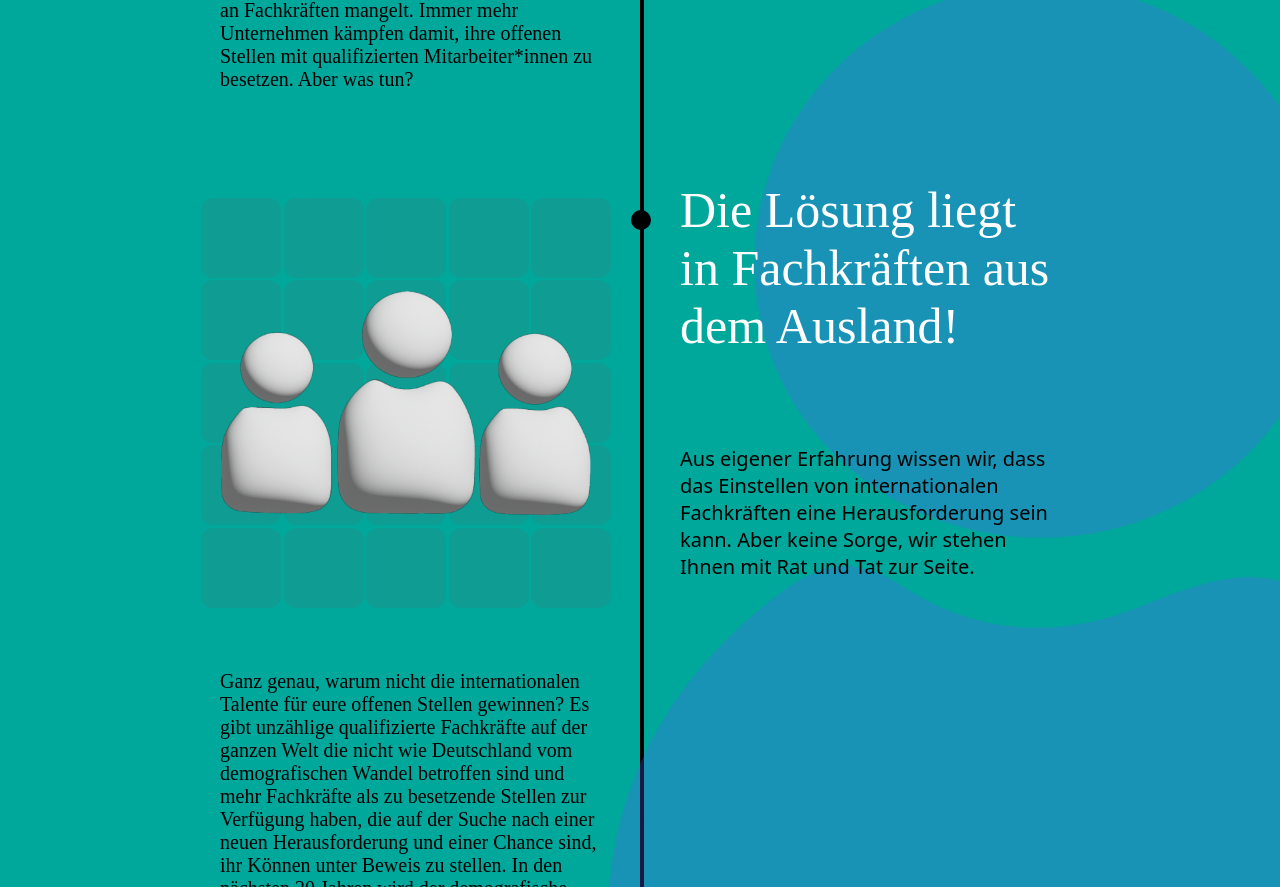
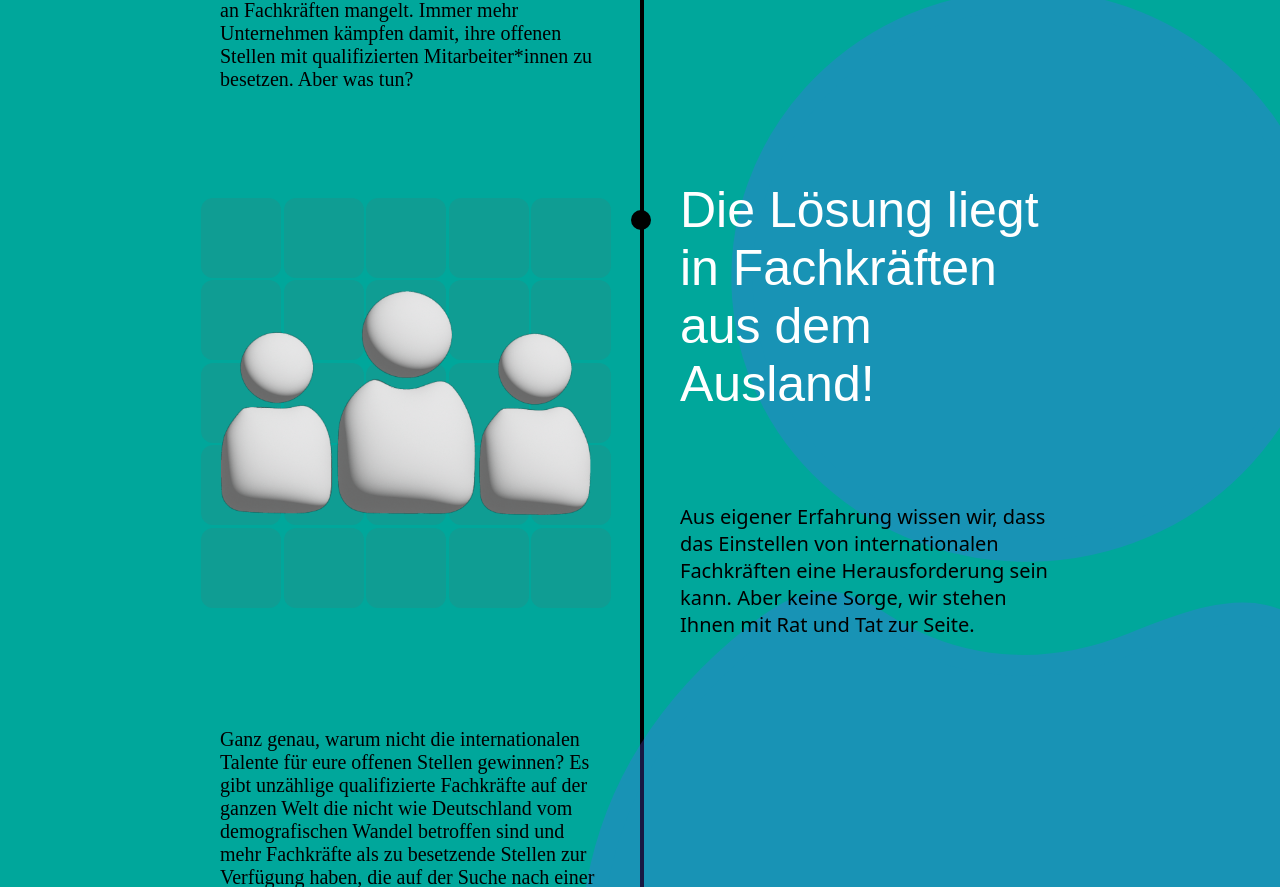
Before and after one commit to tommyb96/modern-mind-recruitment, a React (Create React App) app: page / in a window 1280 px wide. Shown: the part 1913-2800 px from the top of the page. Built offline with nearby package versions, Linux system fonts and the light colour scheme.

Commit message:
make font bold

```diff
--- a/src/components/AboutUs/AboutUs.js
+++ b/src/components/AboutUs/AboutUs.js
@@ -386,6 +386,7 @@ const LeftDiv = styled.div`
 
 const Statement = styled.div`
   font-weight: 500;
+  font-family: Arial, Helvetica, sans-serif;
   font-size: 50px;
   color: white;
   padding: 20px;
--- a/src/components/Leistungen/Leistungen.js
+++ b/src/components/Leistungen/Leistungen.js
@@ -271,6 +271,8 @@ const Statement = styled.div`
 
   span {
     color: rgb(0, 0, 255);
+    font-weight: 500;
+    font-family: Arial, Helvetica, sans-serif;
   }
 
   @media (max-width: 750px) {
```
